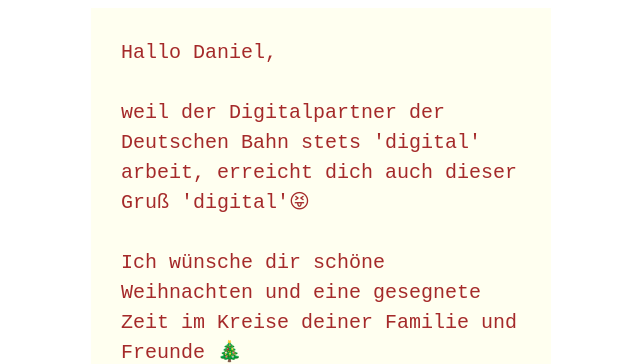
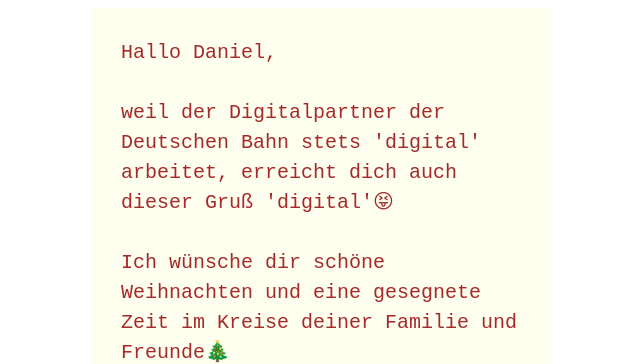
Before and after one commit to dariakoz/Wichtelgruss-Daniel, a plain HTML site: page index.html in a window 1280 px wide. Both pictures are taken after a click on the element 640 px from the left and 300 px from the top of the page. Shown: the part 436-800 px from the top of the page, without its empty margins (319-959 px from the left). Drawn offline with Linux system fonts and the light colour scheme; files whose address does not match are found by name; a web font is replaced by a local one.

Commit message:
edit text again

```diff
--- a/index.html
+++ b/index.html
@@ -27,9 +27,9 @@
         <h1 id="envelope-header">Weihnachtsgruß<br>von Vinzenz</h1>
         <div class="messagebox">
             <span id="message-line1">Hallo Daniel,<br></span> <br>
-            <span id="message-line2">weil der Digitalpartner der Deutschen Bahn stets 'digital' arbeit, erreicht dich auch dieser Gruß 'digital'😝</span> <br>
+            <span id="message-line2">weil der Digitalpartner der Deutschen Bahn stets 'digital' arbeitet, erreicht dich auch dieser Gruß 'digital'😝</span> <br>
             <span id="message-line3"></span> <br>
-            <span id="message-line4">Ich wünsche dir schöne Weihnachten und eine gesegnete Zeit im Kreise deiner Familie und Freunde 🎄<br>Die Zusammenarbeit mit dir macht unheimlich viel Spaß, also bleib wie du bist!</span> <br><br>
+            <span id="message-line4">Ich wünsche dir schöne Weihnachten und eine gesegnete Zeit im Kreise deiner Familie und Freunde🎄<br>Die Zusammenarbeit mit dir macht unheimlich viel Spaß, also bleib wie du bist!</span> <br><br>
             <span id="message-line5">Beste Grüße</span> <br>
             <span id="sender-name">Vinzenz</span>
         </div>
```
